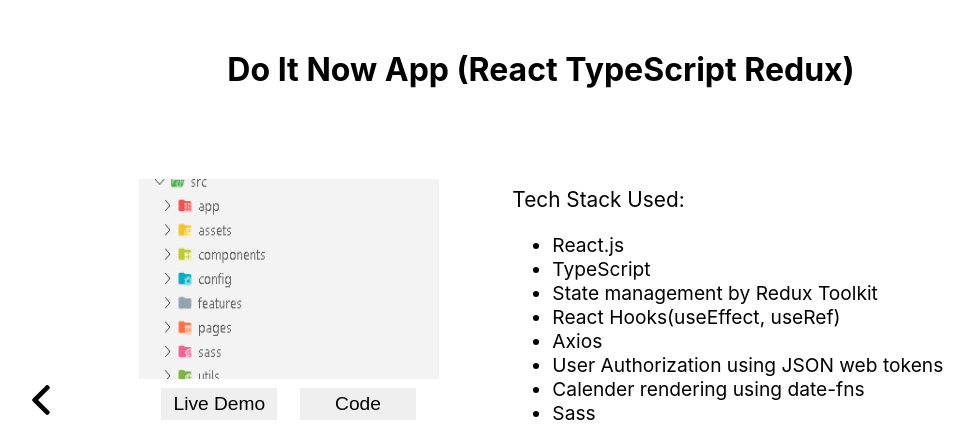
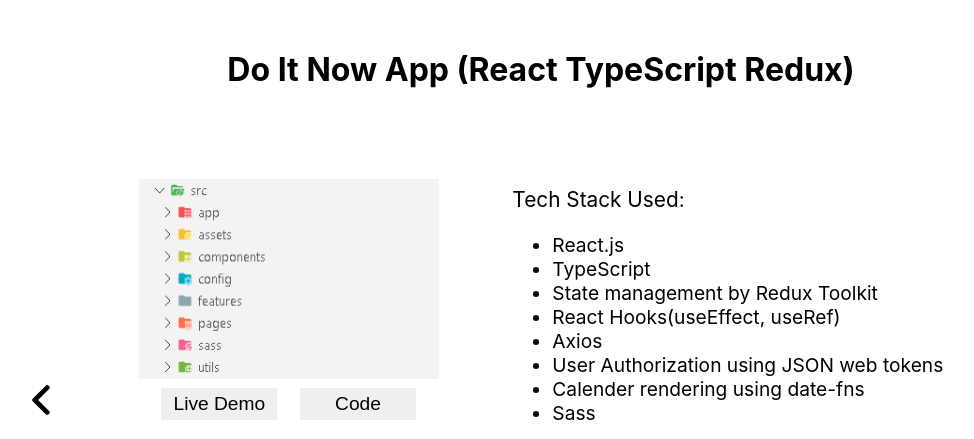
Before and after one commit to RizwanMushtaq/rizwan-portfolio-next-js, a Next.js app: page /projects/5 in a window 1280 px wide. Shown: the top 439 px of the page, without its empty margins (123-1097 px from the left). Built offline with nearby package versions, Linux system fonts and the light colour scheme.

Commit message:
making it better

```diff
--- a/pages/projects/[projectId].tsx
+++ b/pages/projects/[projectId].tsx
@@ -40,7 +40,7 @@ const ProjectDetails = (props: any) => {
               <div className={Styles.imgContainer}>
                 <Image
                   src={projectData.pic}
-                  height={220}
+                  height={200}
                   width={300}
                   alt="project-pic"
                 />
```
